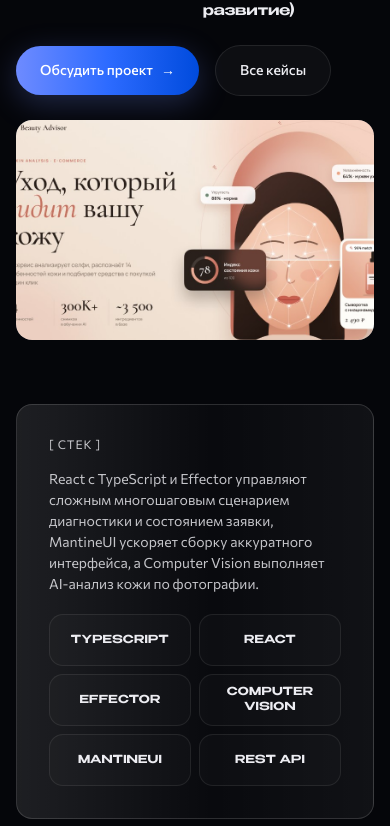
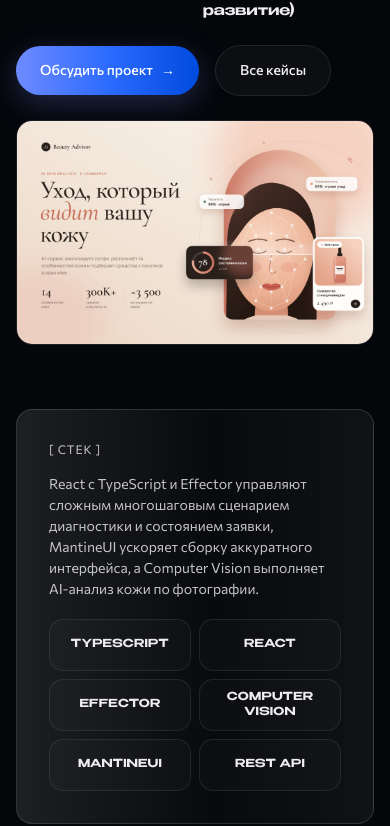
Before and after one commit to manuilsky/NC-ONE-redisign-next, a Next.js app: page /NC-ONE-redisign-next/projects/ai-beauty-advisor in a window 390 px wide. Shown: the part 853-1679 px from the top of the page. Built offline with nearby package versions, Linux system fonts and the light colour scheme.

Commit message:
fix mobile images for case page

```diff
--- a/app/projects/[slug]/page.module.css
+++ b/app/projects/[slug]/page.module.css
@@ -493,7 +493,8 @@
   position: relative;
   display: grid;
   place-items: center;
-  aspect-ratio: 400 / 245;
+  /* Matches case screenshots (1024×640) so cover fills without cropping UI text */
+  aspect-ratio: 1024 / 640;
   overflow: hidden;
   border: 1px solid rgba(255, 255, 255, 0.08);
   border-radius: 1rem;
@@ -513,6 +514,7 @@
 
 .galleryImg {
   object-fit: cover;
+  object-position: center;
 }
 
 .closing {
@@ -682,32 +684,36 @@
     height: 3.25rem;
   }
 
-  /* Visual clips Device Mockup 440×275; wrap stays within container, mock is cropped */
+  /* Full cover in frame — no side/edge crop mask (screenshots are 1024×640) */
   .mockWrap {
-    display: flex;
-    align-items: center;
-    justify-content: center;
+    display: block;
     width: 100%;
     max-width: 27.5rem;
     min-width: 0;
-    height: 13.75rem;
+    height: auto;
     overflow: hidden;
     border-radius: 1rem;
     justify-self: center;
   }
 
   .mock {
-    flex: none;
-    width: 27.5rem;
+    width: 100%;
     max-width: none;
-    height: 17.1875rem;
+    height: auto;
   }
 
   .mockBar {
-    height: 0.375rem;
-    padding-left: 0.625rem;
-    gap: 0.375rem;
-    background: rgba(255, 255, 255, 0.04);
+    display: none;
+  }
+
+  .mockScreen {
+    flex: none;
+    aspect-ratio: 1024 / 640;
+  }
+
+  .mockScreen img {
+    object-fit: cover;
+    object-position: center;
   }
 
   .introGrid,
@@ -729,10 +735,6 @@
 
   .gallery {
     gap: 1rem;
-  }
-
-  .gallery li {
-    aspect-ratio: 720 / 260;
   }
 
   .closing {
@@ -794,10 +796,6 @@
     gap: 1.25rem;
   }
 
-  .gallery li {
-    aspect-ratio: 343 / 260;
-  }
-
   .cta h2 {
     font-size: 1.5rem;
   }
```
